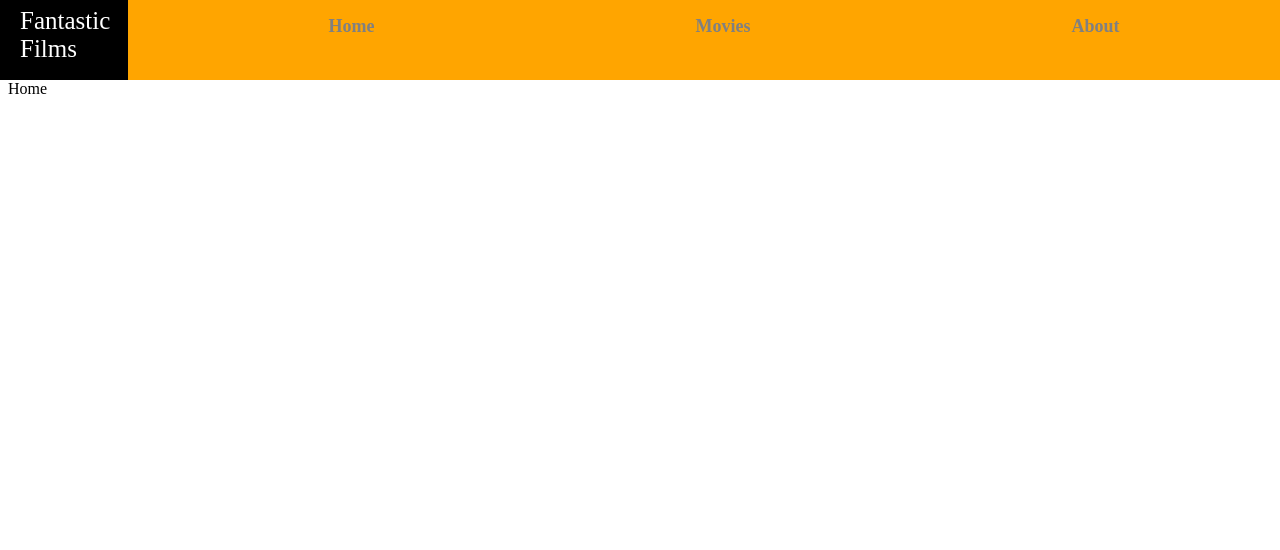
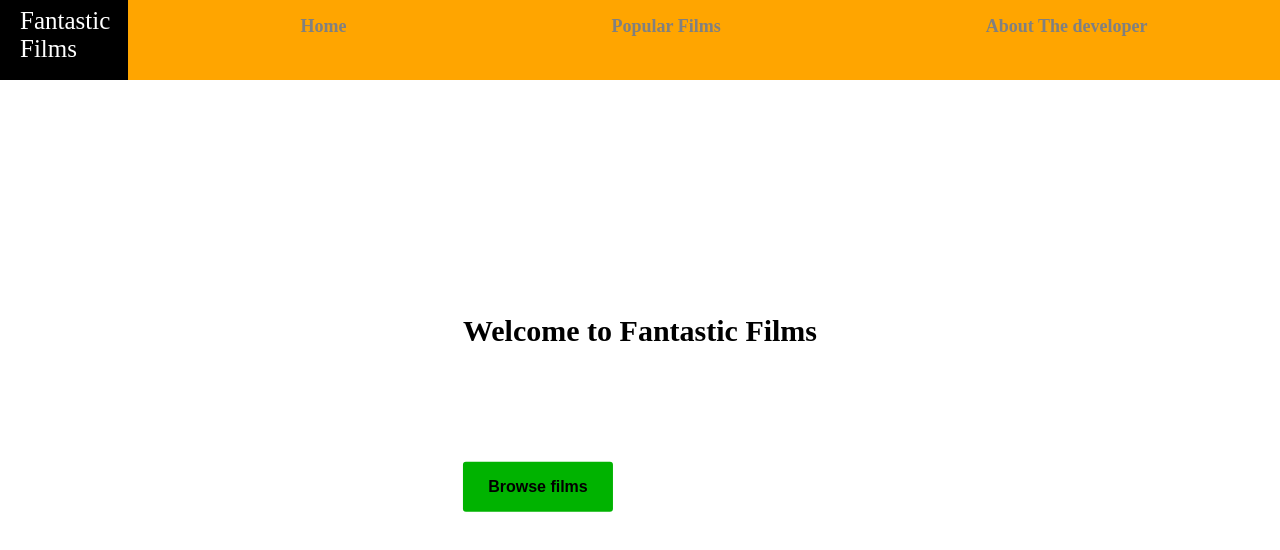
Before and after one commit to Thabiso-Timzo/movie-assessment, a React (Create React App) app in the folder client/: page / in a window 1280 px wide. Shown: the top 550 px of the page. Built offline with nearby package versions, Linux system fonts and the light colour scheme.

Commit message:
Finished the designing the responsiveness, started with the functionality of the movie file

```diff
--- a/client/package.json
+++ b/client/package.json
@@ -6,6 +6,7 @@
     "@testing-library/jest-dom": "^5.16.2",
     "@testing-library/react": "^12.1.4",
     "@testing-library/user-event": "^13.5.0",
+    "antd": "^4.19.2",
     "react": "^17.0.2",
     "react-dom": "^17.0.2",
     "react-icons": "^4.3.1",
--- /dev/null
+++ b/client/src/components/Config.js
@@ -0,0 +1,6 @@
+export const API_KEY = 'bed5bf565c44548e382e16614e12ba7e'
+export const API_URL = 'https://api.themoviedb.org/3/'
+
+export const IMAGE_URL = 'http://image.tmdb.org/t/p/'
+
+//https://api.themoviedb.org/3/movie/550?api_key=bed5bf565c44548e382e16614e12ba7e
--- a/client/src/navigation/MenuList.js
+++ b/client/src/navigation/MenuList.js
@@ -4,11 +4,11 @@
         url: "/"
     },
     {
-        title: "Movies",
+        title: "Popular Films",
         url: "/movies"
     },
     {
-        title: "About",
+        title: "About The developer",
         url: "/about"
     }
 ]
--- a/client/src/navigation/NavigationBar.css
+++ b/client/src/navigation/NavigationBar.css
@@ -64,7 +64,7 @@
     color: white;
 }
 
-@media screen and (max-width: 600px) {
+@media screen and (max-width: 800px) {
     .menu-icon {
         display: block;
         float: right;
--- /dev/null
+++ b/client/src/pages/Home.css
@@ -0,0 +1,27 @@
+.home-container {
+    position: absolute;
+    left: 50%;
+    top: 50%;
+    transform: translate(-50%, -50%);
+}
+
+.home-container h2 {
+    font-size: 30px;
+    font-weight: 800;
+    text-align: center;
+}
+
+.movie-btn {
+    outline: none;
+    border: none;
+    background-color: rgb(0, 179, 0);
+    color: black;
+    width: 150px;
+    height: 50px;
+    border-radius: 3px;
+    margin-top: 20%;
+    text-align: center;
+    font-size: 16px;
+    font-weight: 700;
+    cursor: pointer;
+}
--- a/client/src/pages/Home.jsx
+++ b/client/src/pages/Home.jsx
@@ -1,8 +1,19 @@
 import React from 'react'
+import { Link } from 'react-router-dom'
+
+import './Home.css'
 
 function Home() {
+  //const API_KEY = d4f7b87d7cedfdfbbb297f46aa3e8779
+
   return (
-    <div>Home</div>
+    <div className="home-container">
+        <h2>Welcome to Fantastic Films</h2>
+        <br />
+        <Link to="/movies">
+          <button className="movie-btn">Browse films</button>
+        </Link>
+    </div>
   )
 }
 
--- a/client/src/pages/PopularFilms.jsx
+++ b/client/src/pages/PopularFilms.jsx
@@ -1,8 +1,27 @@
-import React from 'react'
+import React, { useEffect, useState } from 'react'
+import { API_KEY, API_URL } from '../components/Config'
+import { Row } from 'antd'
 
 function PopularFilms() {
+  const [movies, setMovies] = useState([])
+
+  useEffect(() => {
+    fetch(`${API_URL}movie/popular?api_key=${API_KEY}&language=en-US&page=1`)
+    .then(response => response.json())
+    .then(response => {
+      console.log(response)
+      setMovies(response.results)
+    })
+  },[])
+
   return (
-    <div>PopularFilms</div>
+      <Row gutter={[16, 16]}>
+          {/*
+            movies.map((movie, index) => {
+
+            })
+          */}
+      </Row>
   )
 }
 
```
Also changed, not shown: client/src/pages/PopularFilms.css (added), 1 other file (tests, documents, lock files or other folders).
